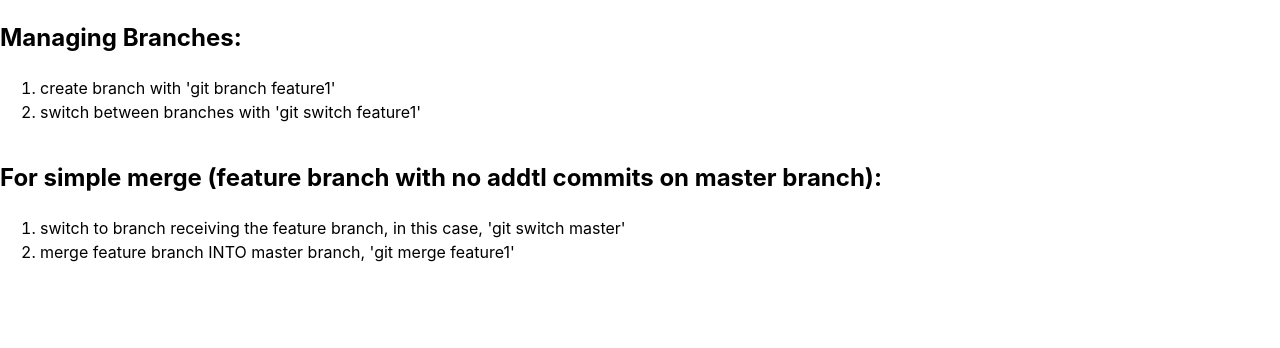
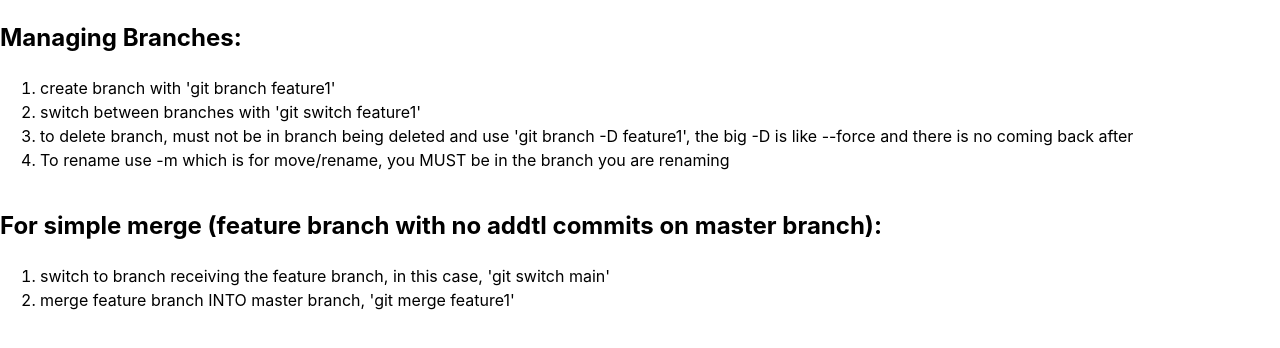
Before and after one commit to drbenn/git-practice, a website built with Vite: page index.html in a window 1280 px wide. Built offline with nearby package versions, Linux system fonts and the light colour scheme.

Commit message:
delete/rename text

```diff
--- a/index.html
+++ b/index.html
@@ -13,6 +13,8 @@
         <ol>
           <li>create branch with 'git branch feature1'</li>
           <li>switch between branches with 'git switch feature1'</li>
+          <li>to delete branch, must not be in branch being deleted and use 'git branch -D feature1', the big -D is like --force and there is no coming back after</li>
+          <li>To rename use -m which is for move/rename, you MUST be in the branch you are renaming</li>
         </ol>
       </p>
     </div>
@@ -20,7 +22,7 @@
       <p>
         <h2>For simple merge (feature branch with no addtl commits on master branch):</h2>
         <ol>
-          <li>switch to branch receiving the feature branch, in this case, 'git switch master'</li>
+          <li>switch to branch receiving the feature branch, in this case, 'git switch main'</li>
           <li>merge feature branch INTO master branch, 'git merge feature1'</li>
         </ol>
       </p>
```
